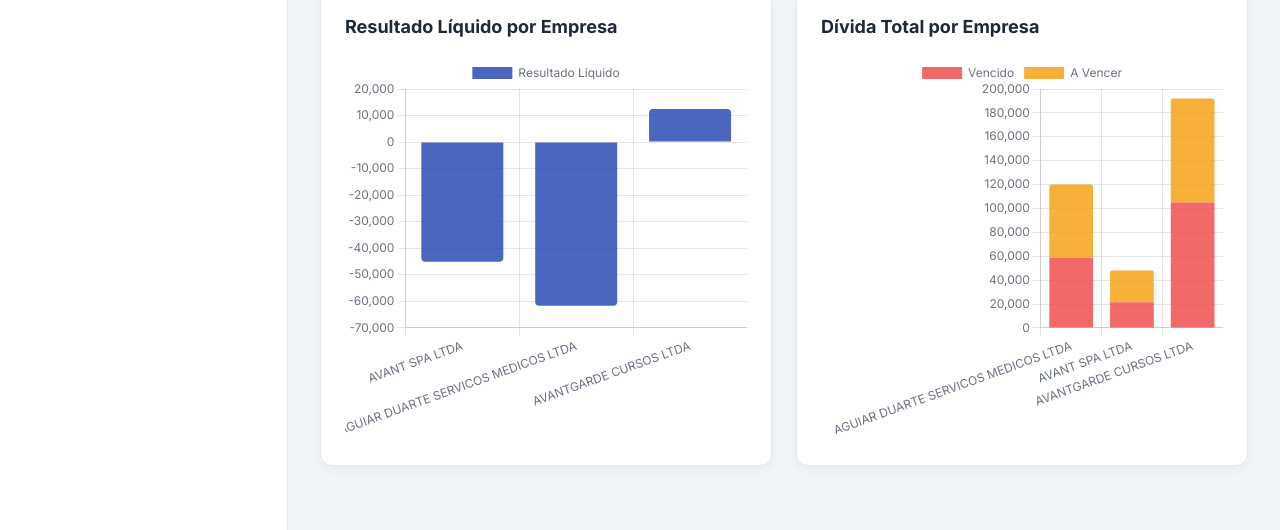
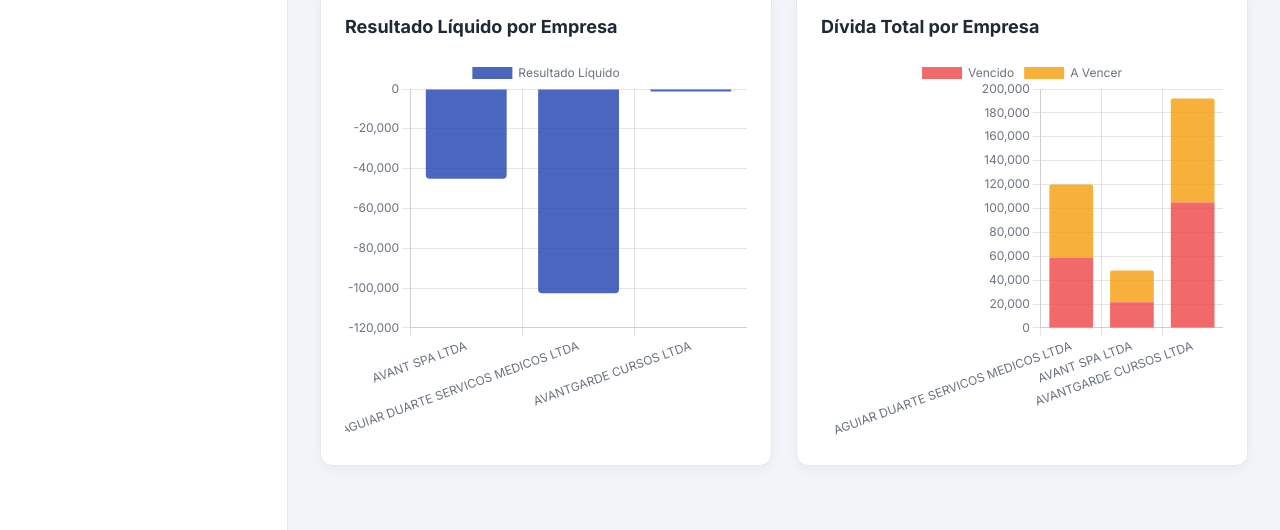
Before and after one commit to jiji465/D-BITOS---GRUPO-AVANTGARDE, a plain HTML site: page index.html in a window 1280 px wide. Shown: the part 371-901 px from the top of the page. Drawn offline with nearby package versions, Linux system fonts and the light colour scheme.

Commit message:
Update index.html

```diff
--- a/index.html
+++ b/index.html
@@ -246,7 +246,10 @@
         const debitosData = debitosDataRaw.map(d => ({...d, valor: parseCurrency(d.valor), empresa: d.empresa.replace(/ - \(\w+\)/, '').trim() }));
         const conciliacaoData = conciliacaoDataRaw.map(d => {
             const valor = parseCurrency(d.valor);
-            const tipo = d.categoria.includes('RECEITA') ? 'Receita' : 'Despesa';
+            let tipo;
+            if (d.categoria.startsWith('DEDUÇÃO DE RECEITA')) tipo = 'Despesa';
+            else if (d.categoria.includes('RECEITA')) tipo = 'Receita';
+            else tipo = 'Despesa';
             const empresa = d.empresa === 'AGUIAR' ? 'AGUIAR DUARTE SERVICOS MEDICOS LTDA' : (d.empresa === 'CURSOS' ? 'AVANTGARDE CURSOS LTDA' : (d.empresa === 'SPA' ? 'AVANT SPA LTDA' : d.empresa));
             return {...d, valor, tipo, empresa};
         });
```
